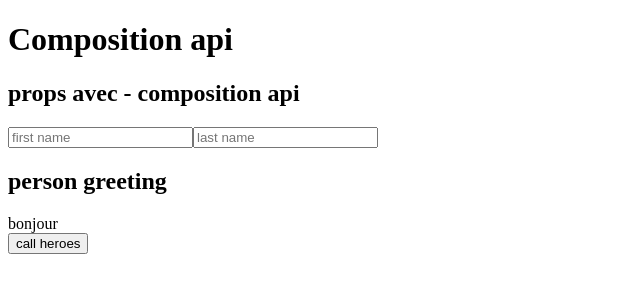
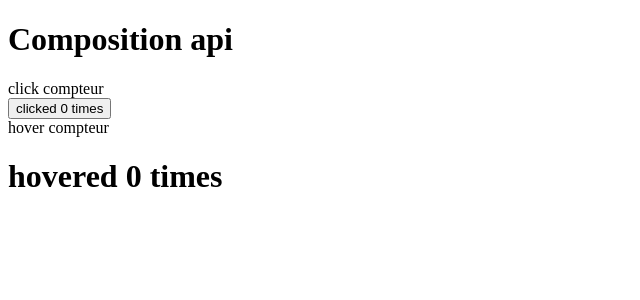
Before and after one commit to lapinRagnar/vue3_tuto, a Vue app: page / in a window 1280 px wide. Shown: the top 300 px of the page, without its empty margins (0-640 px from the left). Built offline with nearby package versions, Linux system fonts and the light colour scheme.

Commit message:
Reusability with Composition API - sans parametre

```diff
--- a/src/App.vue
+++ b/src/App.vue
@@ -1,18 +1,20 @@
 <template >
   <h1>Composition api</h1>
-  <PersonCompo/>
+  <ClickCounter/>
+  <HoverCounter/>
 
 </template>
 
 
 <script>
 
-import PersonCompo from './components/Person.vue'
+import ClickCounter from './components/ClickCounter.vue'
+import HoverCounter from './components/HoverCounter.vue'
 
 
 export default {
   name: 'App',
-  components: {PersonCompo},
+  components: {ClickCounter, HoverCounter},
   data(){
     return {}
   },
--- a/src/components/ClickCounter.vue
+++ b/src/components/ClickCounter.vue
@@ -7,11 +7,21 @@
 
 <script>
 
-import CounterMixin from '../mixins/counter'
+// import CounterMixin from '../mixins/counter'
+import useCounter from '@/composables/useCounter'
 
 export default {
   name: 'ClickCounter',
-  mixins: [CounterMixin],
+  // mixins: [CounterMixin],
+  setup(){
+
+    const {count, incrementCount} = useCounter()
+
+    return {
+      count,
+      incrementCount
+    }
+  }
 }
 </script>
 
--- a/src/components/HoverCounter.vue
+++ b/src/components/HoverCounter.vue
@@ -7,11 +7,21 @@
 
 <script>
 
-import CounterMixin from '../mixins/counter'
+// import CounterMixin from '../mixins/counter'
+import useCounter from '@/composables/useCounter'
 
 export default {
   name: 'HoverCounter',
-  mixins: [CounterMixin]
+  // mixins: [CounterMixin]
+  setup(){
+
+    const {count, incrementCount} = useCounter()
+
+    return {
+      count,
+      incrementCount
+    }
+  }
 }
 </script>
 
--- a/src/components/Person.vue
+++ b/src/components/Person.vue
@@ -1,9 +1,6 @@
 <template>
-  <h2>props avec - composition api</h2>
-  <div>
-    <input type="text" placeholder="first name" v-model="firstName" >
-    <input type="text" placeholder="last name" v-model="lastName">
-  </div>
+  <h2>reusability - composition api</h2>
+
 
   <PersonGreeting :firstName="firstName" :lastName="lastName" @callHeroes="callHeroes"/>
 
--- /dev/null
+++ b/src/composables/useCounter.js
@@ -0,0 +1,14 @@
+import {ref} from 'vue'
+
+export default function useCounter(){
+  const count = ref(0)
+
+  function incrementCount(){
+    count.value += 1
+  }
+
+  return {
+    count,
+    incrementCount
+  }
+}
```
